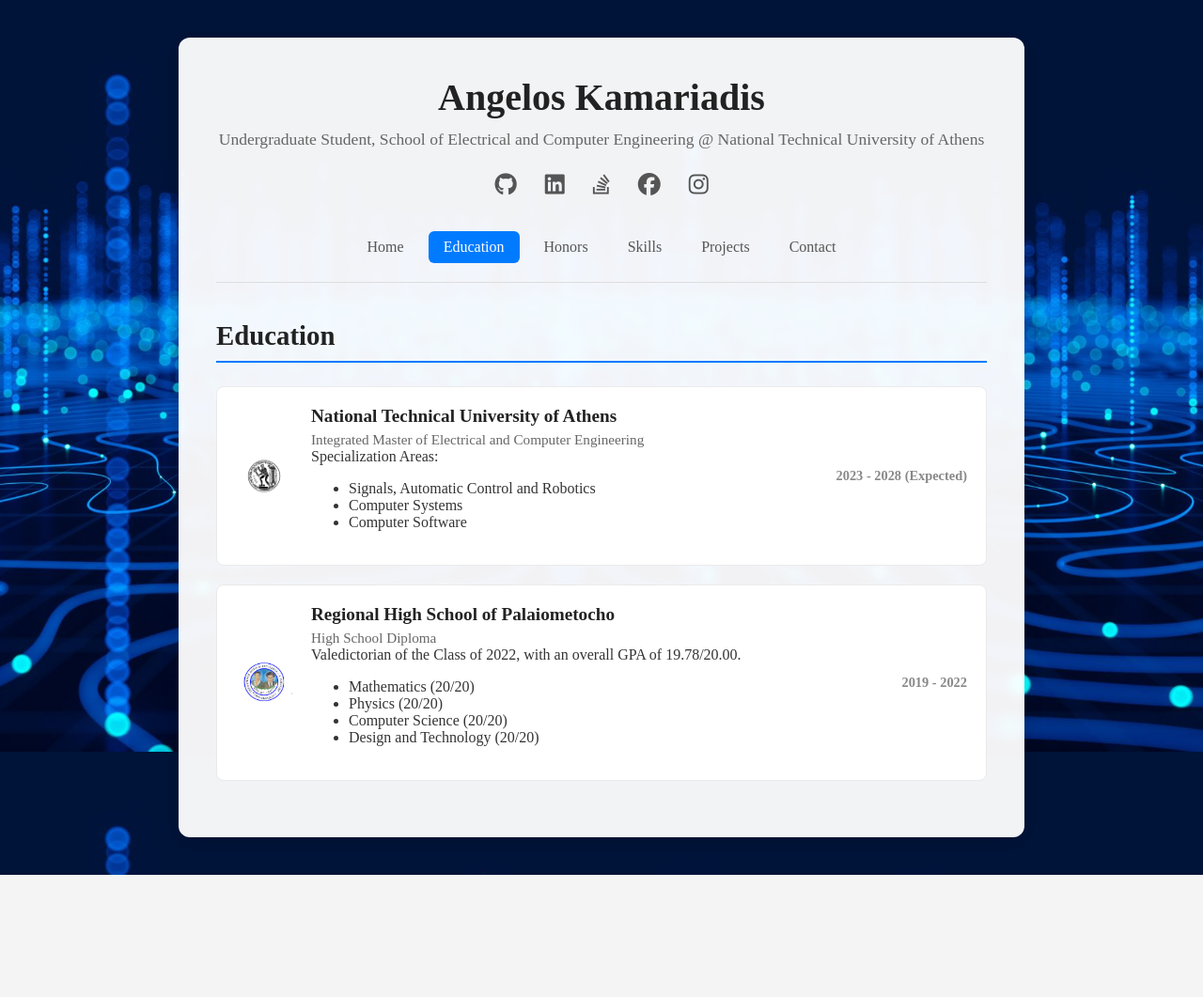
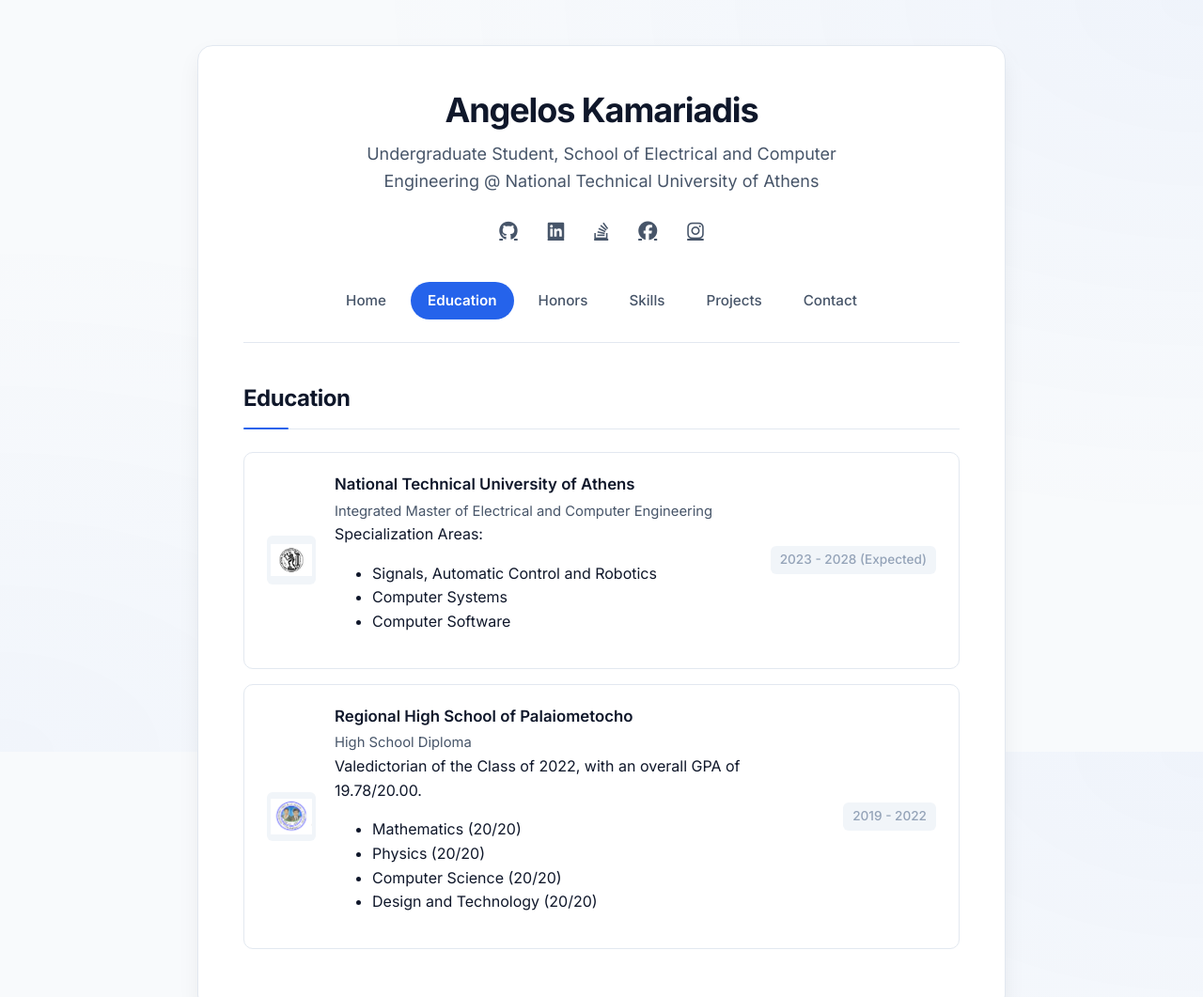
Before and after one commit to akamariadis/akamariadis.github.io, a plain HTML site: page education.html in a window 1280 px wide. Shown: the top 1061 px of the page at 94% size. Before the commit the page ends 931 px from the top, so only its background shows below. Drawn offline with Linux system fonts and the light colour scheme.

Commit message:
Update portfolio layout and styling

```diff
--- a/ui.css
+++ b/ui.css
@@ -1,128 +1,211 @@
+/* ==========================================================================
+   Design Tokens & System Variables
+   ========================================================================== */
+:root {
+    --bg-page: #f8fafc;
+    --bg-surface: #ffffff;
+    --bg-subtle: #f1f5f9;
+
+    --text-primary: #0f172a;
+    --text-secondary: #475569;
+    --text-muted: #94a3b8;
+
+    --accent: #2563eb;
+    --accent-hover: #1d4ed8;
+    --accent-soft: #eff6ff;
+
+    --border-subtle: #e2e8f0;
+    --border-hover: #cbd5e1;
+
+    --shadow-sm: 0 1px 2px 0 rgba(0, 0, 0, 0.05);
+    --shadow-md: 0 4px 6px -1px rgba(0, 0, 0, 0.07), 0 2px 4px -2px rgba(0, 0, 0, 0.05);
+    --shadow-lg: 0 10px 25px -3px rgba(0, 0, 0, 0.08), 0 4px 6px -4px rgba(0, 0, 0, 0.04);
+
+    --radius-sm: 6px;
+    --radius-md: 10px;
+    --radius-lg: 16px;
+    --radius-full: 9999px;
+
+    --font-sans: 'Inter', -apple-system, BlinkMacSystemFont, "Segoe UI", Roboto, "Helvetica Neue", Arial, sans-serif;
+    --transition: 0.2s cubic-bezier(0.4, 0, 0.2, 1);
+}
+
+/* ==========================================================================
+   Base Styles
+   ========================================================================== */
 *, *::before, *::after {
     box-sizing: border-box;
 }
 
 body {
-    font-family: 'Times New Roman', Times, serif;
+    font-family: var(--font-sans);
     margin: 0;
     padding: 0;
-    color: #333;
-    background-color: #f4f4f4;
-    background-image: url('images/background.jpg');
-    background-size: cover;
-    background-position: center;
+    color: var(--text-primary);
+    background-color: var(--bg-page);
+    background-image:
+        radial-gradient(at 100% 0%, rgba(37, 99, 235, 0.04) 0px, transparent 50%),
+        radial-gradient(at 0% 100%, rgba(37, 99, 235, 0.03) 0px, transparent 50%);
     background-attachment: fixed;
-    background-repeat: no-repeat;
+    line-height: 1.6;
+    -webkit-font-smoothing: antialiased;
 }
 
+/* ==========================================================================
+   Layout Containers
+   ========================================================================== */
 .container {
-    max-width: 900px;
-    margin: 40px auto;
-    padding: 40px;
-    background-color: rgba(255, 255, 255, 0.95);
-    border-radius: 12px;
-    box-shadow: 0 4px 20px rgba(0, 0, 0, 0.15);
-    backdrop-filter: blur(5px);
+    max-width: 860px;
+    margin: 48px auto;
+    padding: 48px;
+    background-color: var(--bg-surface);
+    border: 1px solid var(--border-subtle);
+    border-radius: var(--radius-lg);
+    box-shadow: var(--shadow-lg);
 }
 
+/* ==========================================================================
+   Header & Profile
+   ========================================================================== */
 .header {
     text-align: center;
-    margin-bottom: 30px;
+    margin-bottom: 36px;
 }
 
 .header h1 {
     margin: 0;
-    font-size: 2.5rem;
-    font-weight: 700;
-    color: #222;
-    line-height: 1.2;
+    font-size: 2.25rem;
+    font-weight: 800;
+    letter-spacing: -0.03em;
+    color: var(--text-primary);
+    line-height: 1.15;
 }
 
 .tagline {
-    margin: 10px 0 20px;
-    color: #666;
-    font-size: 1.1rem;
+    margin: 12px 0 20px;
+    color: var(--text-secondary);
+    font-size: 1.125rem;
+    font-weight: 400;
+    max-width: 600px;
+    margin-left: auto;
+    margin-right: auto;
 }
 
 .socials {
     display: flex;
     justify-content: center;
-    gap: 20px;
-    margin-top: 15px;
+    gap: 16px;
+    margin-top: 16px;
 }
 
 .social-link {
-    color: #555;
-    font-size: 1.5rem;
-    transition: all 0.2s ease;
-    padding: 5px;
+    display: inline-flex;
+    align-items: center;
+    justify-content: center;
+    color: var(--text-secondary);
+    font-size: 1.25rem;
+    padding: 8px;
+    border-radius: var(--radius-full);
+    transition: var(--transition);
 }
 
 .social-link:hover {
-    color: #007bff;
-    transform: scale(1.1);
+    color: var(--accent);
+    background-color: var(--accent-soft);
+    transform: translateY(-2px);
 }
 
+/* ==========================================================================
+   Navigation
+   ========================================================================== */
 .site-nav {
     display: flex;
     justify-content: center;
     flex-wrap: wrap;
-    gap: 10px;
+    gap: 8px;
     margin-bottom: 40px;
-    border-bottom: 1px solid #ddd;
-    padding-bottom: 20px;
+    border-bottom: 1px solid var(--border-subtle);
+    padding-bottom: 24px;
 }
 
 .nav-link {
     text-decoration: none;
-    color: #555;
+    color: var(--text-secondary);
     font-weight: 500;
-    padding: 8px 16px;
-    border-radius: 6px;
-    transition: background-color 0.2s;
+    font-size: 0.95rem;
+    padding: 8px 18px;
+    border-radius: var(--radius-full);
+    transition: var(--transition);
     white-space: nowrap;
 }
 
 .nav-link:hover {
-    background-color: #f0f0f0;
-    color: #000;
+    background-color: var(--bg-subtle);
+    color: var(--text-primary);
 }
 
 .nav-link.active {
-    background-color: #007bff;
-    color: white;
+    background-color: var(--accent);
+    color: #ffffff;
+    font-weight: 600;
 }
 
+/* ==========================================================================
+   Content Headings
+   ========================================================================== */
 .content h2 {
-    border-bottom: 2px solid #007bff;
-    padding-bottom: 10px;
-    margin-bottom: 25px;
-    font-size: 1.8rem;
-    color: #222;
+    font-size: 1.5rem;
+    font-weight: 700;
+    letter-spacing: -0.02em;
+    color: var(--text-primary);
+    margin-bottom: 24px;
+    padding-bottom: 12px;
+    border-bottom: 1px solid var(--border-subtle);
+    display: flex;
+    align-items: center;
+    position: relative;
 }
 
+.content h2::after {
+    content: "";
+    position: absolute;
+    bottom: -1px;
+    left: 0;
+    width: 48px;
+    height: 2px;
+    background-color: var(--accent);
+    border-radius: 2px;
+}
+
+/* ==========================================================================
+   Education & Experience Cards
+   ========================================================================== */
 .education-item {
     display: flex;
     align-items: center;
     gap: 20px;
-    background-color: #ffffff;
-    border: 1px solid #eaeaea;
-    padding: 20px;
-    margin-bottom: 20px;
-    border-radius: 8px;
-    transition: transform 0.2s ease, box-shadow 0.2s ease;
+    background-color: var(--bg-surface);
+    border: 1px solid var(--border-subtle);
+    padding: 20px 24px;
+    margin-bottom: 16px;
+    border-radius: var(--radius-md);
+    transition: var(--transition);
 }
 
 .education-item:hover {
+    border-color: var(--border-hover);
+    box-shadow: var(--shadow-md);
     transform: translateY(-2px);
-    box-shadow: 0 4px 12px rgba(0,0,0,0.08);
 }
 
 .uni-logo {
-    width: 60px;
-    height: 60px;
+    width: 52px;
+    height: 52px;
     object-fit: contain;
     flex-shrink: 0;
+    border-radius: var(--radius-sm);
+    background-color: var(--bg-subtle);
+    padding: 4px;
 }
 
 .school-info {
@@ -132,111 +215,116 @@ body {
 
 .school-info h3 {
     margin: 0;
-    font-size: 1.2rem;
-    color: #222;
+    font-size: 1.05rem;
+    font-weight: 600;
+    color: var(--text-primary);
 }
 
 .degree {
-    margin: 5px 0 0 0;
-    font-size: 0.95rem;
-    color: #666;
+    margin: 4px 0 0 0;
+    font-size: 0.925rem;
+    color: var(--text-secondary);
 }
 
 .education-date {
     margin-left: auto;
-    font-weight: 600;
-    color: #888;
+    font-weight: 500;
+    color: var(--text-muted);
     white-space: nowrap;
-    font-size: 0.9rem;
+    font-size: 0.85rem;
+    background-color: var(--bg-subtle);
+    padding: 4px 10px;
+    border-radius: var(--radius-sm);
 }
 
+/* ==========================================================================
+   Skills Grid & Badges
+   ========================================================================== */
 .skill-category {
-    margin-bottom: 30px;
+    margin-bottom: 28px;
 }
 
 .skill-category h3 {
-    font-size: 1.1rem;
-    color: #555;
-    margin-bottom: 15px;
+    font-size: 0.95rem;
+    color: var(--text-secondary);
+    margin-bottom: 12px;
     font-weight: 600;
+    text-transform: uppercase;
+    letter-spacing: 0.05em;
 }
 
 .skills-grid {
     display: flex;
     flex-wrap: wrap;
-    gap: 12px;
+    gap: 10px;
 }
 
 .skill-box {
-    background-color: #f0f0f0;
-    border: 2px solid #333;
-    border-radius: 6px;
-    padding: 8px 16px;
-    font-size: 1rem;
+    background-color: var(--bg-subtle);
+    border: 1px solid var(--border-subtle);
+    border-radius: var(--radius-full);
+    padding: 6px 14px;
+    font-size: 0.875rem;
     font-weight: 500;
-    color: #333;
+    color: var(--text-secondary);
     display: inline-flex;
     align-items: center;
     gap: 8px;
-    transition: all 0.2s ease;
+    transition: var(--transition);
 }
 
 .skill-box:hover {
-    background-color: #333;
-    color: #fff;
-    border-color: #333;
+    background-color: var(--accent-soft);
+    color: var(--accent);
+    border-color: rgba(37, 99, 235, 0.3);
+    transform: translateY(-1px);
 }
 
-@media (max-width: 600px) {
+/* ==========================================================================
+   Responsive Adaptations
+   ========================================================================== */
+@media (max-width: 640px) {
     .container {
         margin: 0;
         border-radius: 0;
-        padding: 25px 15px;
-        min-height: 100vh;
+        border: none;
+        padding: 32px 20px;
+        box-shadow: none;
     }
 
     .header h1 {
-        font-size: 2rem;
+        font-size: 1.75rem;
     }
 
     .site-nav {
-        gap: 8px;
-        justify-content: stretch;
+        gap: 6px;
     }
 
     .nav-link {
-        flex: 1 1 45%;
+        flex: 1 1 40%;
         text-align: center;
-        font-size: 0.9rem;
-        padding: 10px 5px;
-        border: 1px solid #eee;
+        font-size: 0.85rem;
+        padding: 8px 12px;
     }
 
     .education-item {
         flex-wrap: wrap;
-        padding: 15px;
-        gap: 15px;
+        padding: 16px;
+        gap: 12px;
     }
 
     .uni-logo {
-        width: 50px;
-        height: 50px;
+        width: 44px;
+        height: 44px;
     }
 
     .school-info {
-        width: calc(100% - 70px);
+        width: calc(100% - 60px);
     }
 
     .education-date {
         margin-left: 0;
-        width: 100%;
-        margin-top: 5px;
-        font-size: 0.85rem;
-        color: #666;
-        padding-left: 0;
-    }
-
-    .skill-box {
-        font-size: 0.9rem;
+        width: auto;
+        margin-top: 4px;
     }
 }
```
